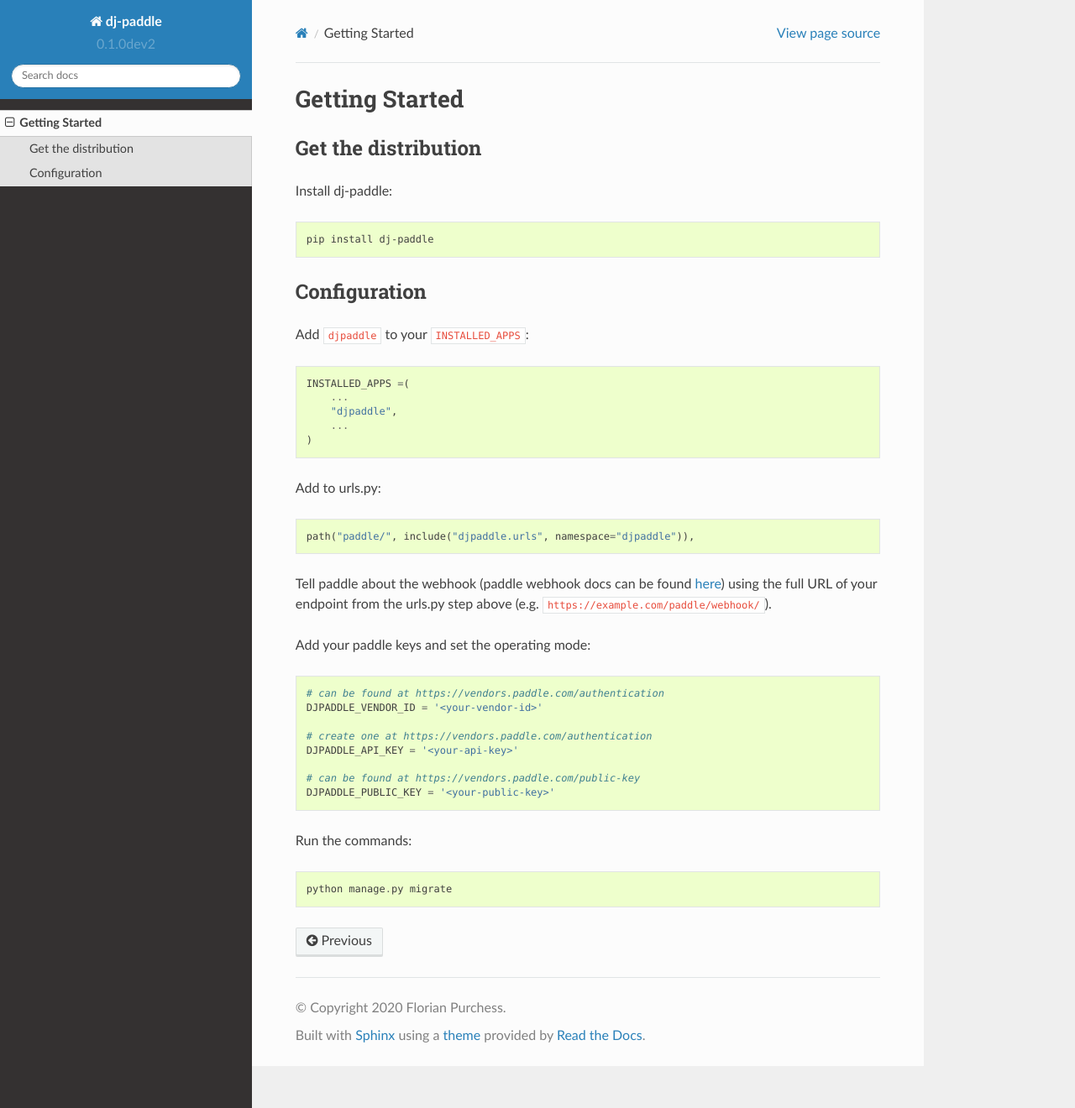
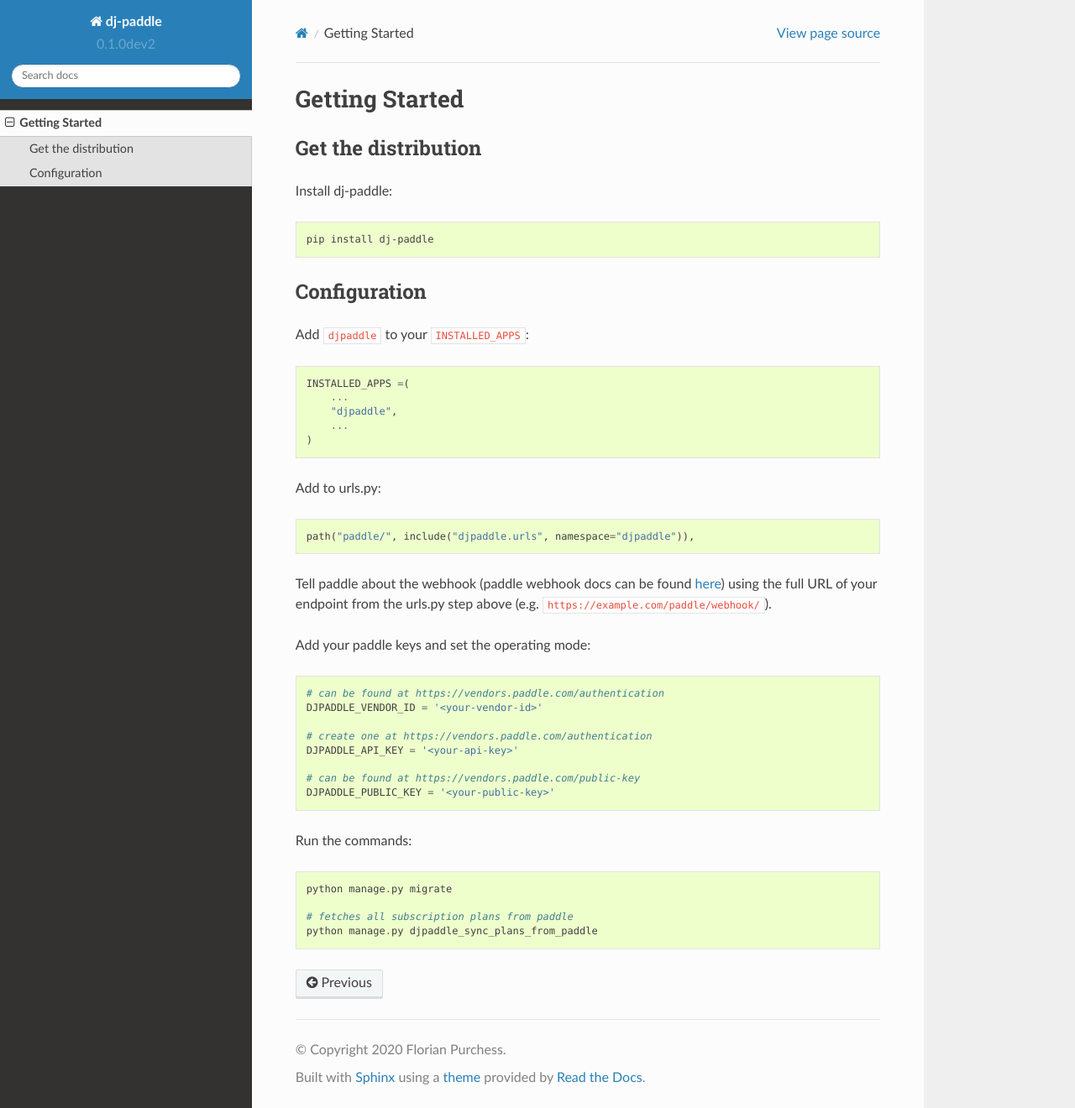
Before and after one commit to paddle-python/dj-paddle, a Sphinx documentation site: the page built from docs/getting_started.rst, in a window 1280 px wide and 1320 px high. Shown: the whole window at 84% size. Built offline with Sphinx 7.4.7 and the Read the Docs theme 2.0.0, drawn with Linux system fonts in a browser that asks for light colours.

Commit message:
update docs to reflect management command 'djpaddle_sync_plans_from_paddle'

```diff
--- a/README.rst
+++ b/README.rst
@@ -73,6 +73,9 @@
 
     python manage.py migrate
 
+    # fetches all subscription plans from paddle
+    python manage.py djpaddle_sync_plans_from_paddle
+
 
 Reporting Security Issues
 -------------------------
--- a/docs/getting_started.rst
+++ b/docs/getting_started.rst
@@ -47,3 +47,6 @@
 Run the commands::
 
     python manage.py migrate
+
+    # fetches all subscription plans from paddle
+    python manage.py djpaddle_sync_plans_from_paddle
```
